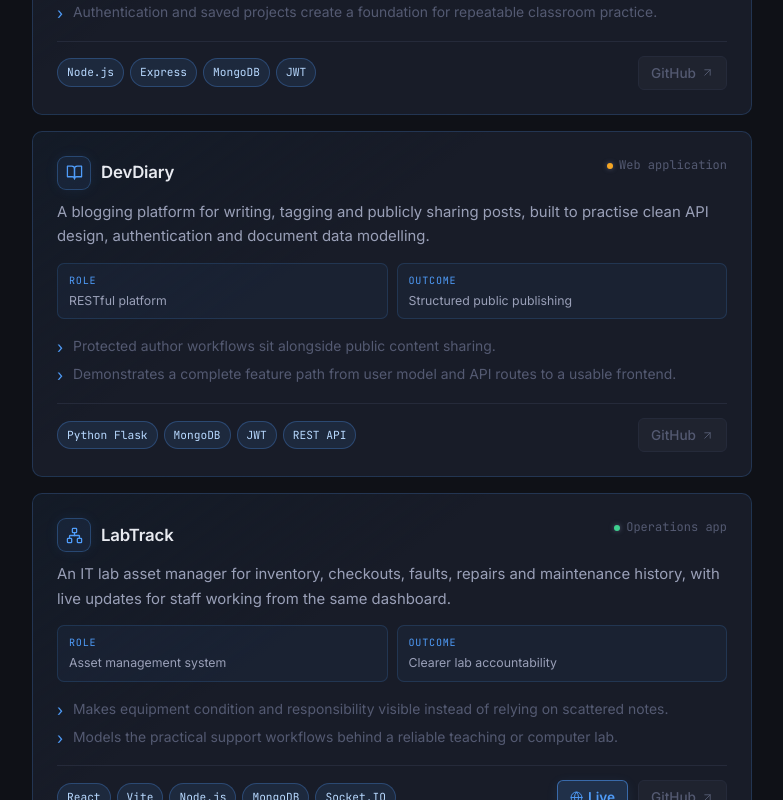
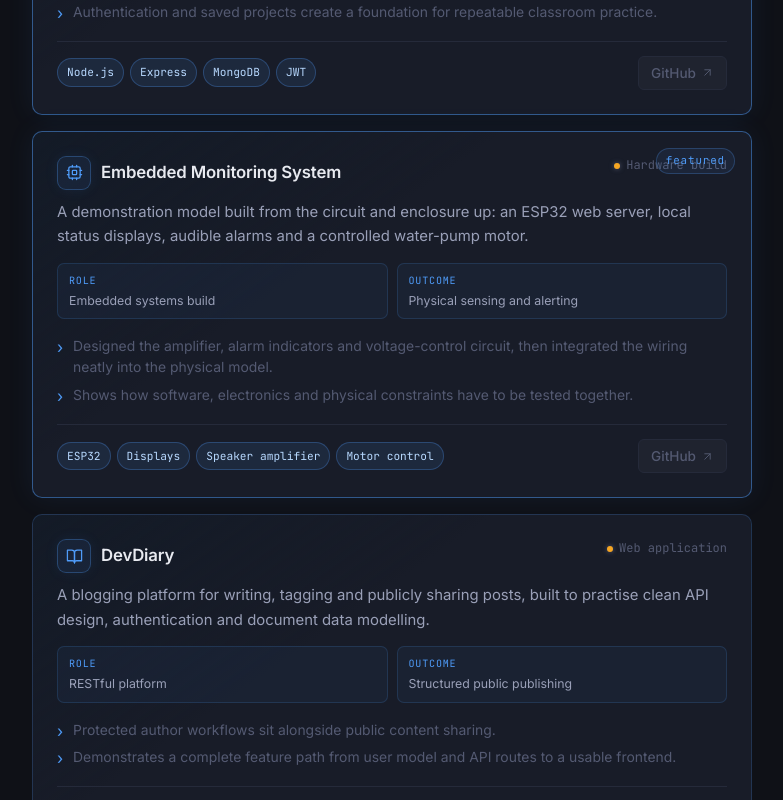
Before and after one commit to Abu-Ubaidah/Personal-Portfolio-Website, a React (Vite) app: page / in a window 1280 px wide. Shown: the part 2040-2840 px from the top of the page, without its empty margins (383-1166 px from the left). Built offline with nearby package versions, Linux system fonts and the light colour scheme.

Commit message:
Revert "updated"
This reverts commit 2bd6297793dbadf59a17ea87b9b5511186737cc1.

```diff
--- a/src/components/Projects.jsx
+++ b/src/components/Projects.jsx
@@ -29,7 +29,7 @@ export default function Projects() {
       <h2 className="section-heading">Projects</h2>
       <div className="projects-grid">
         {projects.map((project) => (
-          <article className="project" key={project.name}>
+          <article className={`project${project.featured ? ' featured' : ''}`} key={project.name}>
             <div className="project-head">
               <div className="project-title">
                 <span className="project-icon" aria-hidden="true">
--- a/src/data/content.js
+++ b/src/data/content.js
@@ -63,6 +63,7 @@ export const projects = [
       'Lets students test, fail and retry quickly before transferring the same sense-decide-act logic to a real robot.',
     ],
     githubHref: 'https://github.com/Abu-Ubaidah',
+    featured: true,
   },
   {
     name: 'ArduinoBlock',
@@ -79,6 +80,24 @@ export const projects = [
       'Authentication and saved projects create a foundation for repeatable classroom practice.',
     ],
     githubHref: 'https://github.com/Abu-Ubaidah',
+    featured: true,
+  },
+  {
+    name: 'Embedded Monitoring System',
+    icon: 'hardware',
+    status: 'progress',
+    statusLabel: 'Hardware build',
+    role: 'Embedded systems build',
+    result: 'Physical sensing and alerting',
+    stack: ['ESP32', 'Displays', 'Speaker amplifier', 'Motor control'],
+    description:
+      'A demonstration model built from the circuit and enclosure up: an ESP32 web server, local status displays, audible alarms and a controlled water-pump motor.',
+    points: [
+      'Designed the amplifier, alarm indicators and voltage-control circuit, then integrated the wiring neatly into the physical model.',
+      'Shows how software, electronics and physical constraints have to be tested together.',
+    ],
+    githubHref: 'https://github.com/Abu-Ubaidah',
+    featured: true,
   },
   {
     name: 'DevDiary',
--- a/src/index.css
+++ b/src/index.css
@@ -879,6 +879,26 @@ section:last-of-type { padding-bottom: 0; }
 
 .project:hover::before { opacity: 1; }
 
+.project.featured {
+  border-color: rgba(79,156,249,0.48);
+  box-shadow: 0 0 28px rgba(79,156,249,0.08);
+}
+
+.project.featured::after {
+  content: 'featured';
+  position: absolute;
+  top: 16px;
+  right: 16px;
+  font-family: var(--font-mono);
+  font-size: 0.68rem;
+  letter-spacing: 0.08em;
+  color: var(--signal);
+  background: var(--signal-soft);
+  border: 1px solid rgba(79,156,249,0.25);
+  padding: 3px 9px;
+  border-radius: 20px;
+}
+
 .project-head {
   display: flex;
   align-items: flex-start;
```
